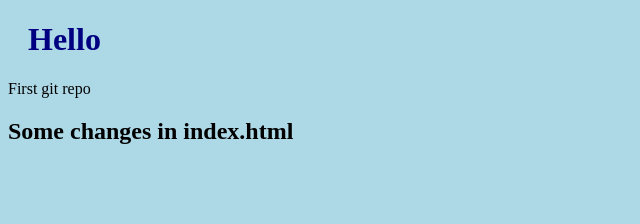
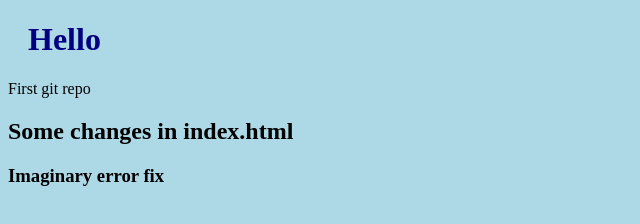
Before and after one commit to anjali26sharma/git-test, a plain HTML site: page index.html in a window 1280 px wide. Shown: the whole page, without its empty margins (0-640 px from the left). Drawn offline with Linux system fonts and the light colour scheme.

Commit message:
Updated index.html wit emergency fix

```diff
--- a/index.html
+++ b/index.html
@@ -12,5 +12,6 @@
         <h1> Hello </h1>
         <p> First git repo </p>
         <h2> Some changes in index.html </h2>
+        <h3> Imaginary error fix</h3>
     </body>
 </html>
```
